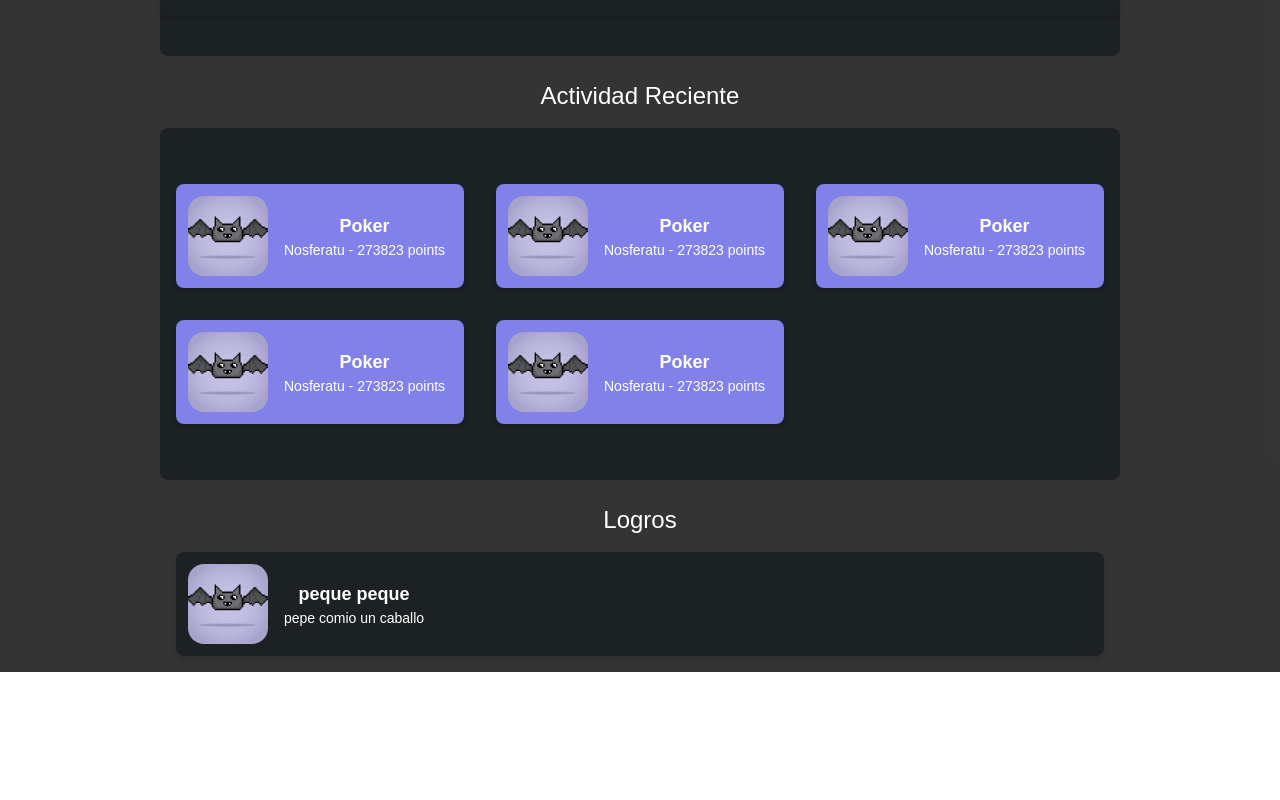
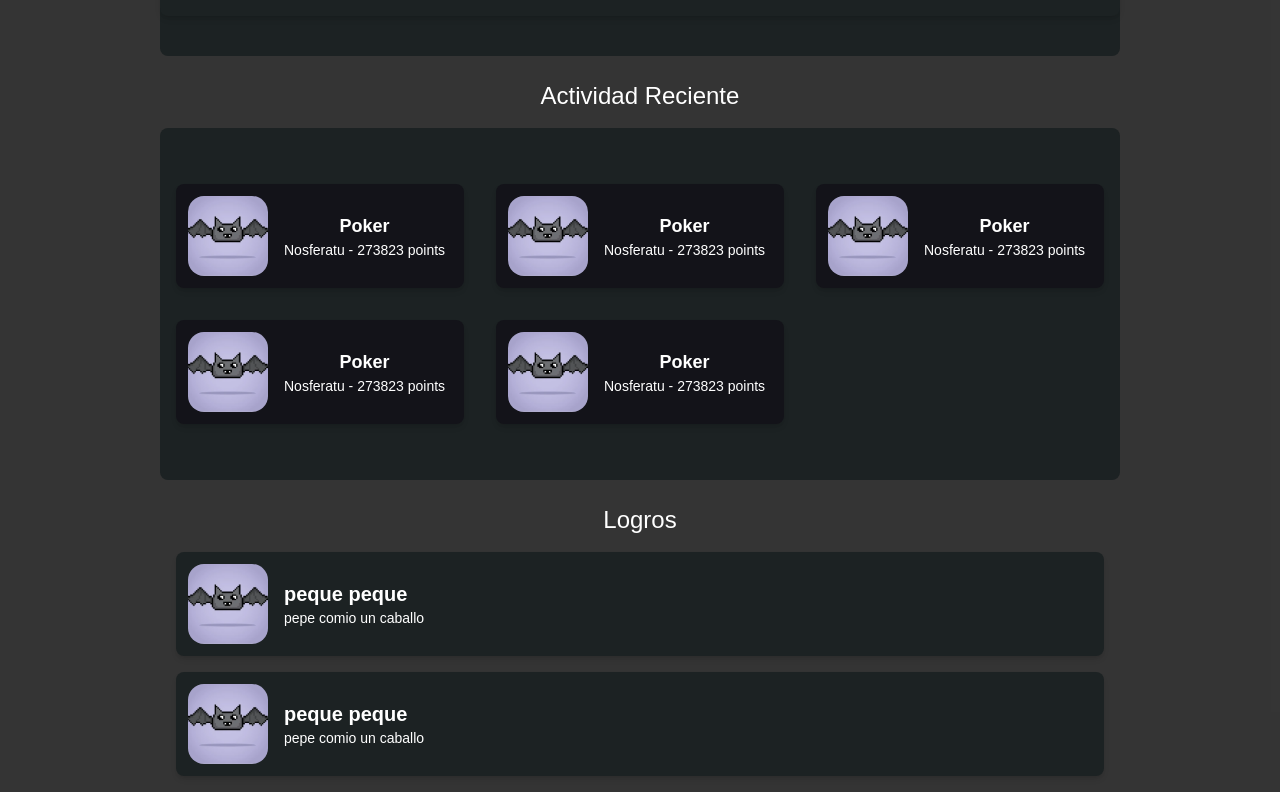
Before and after one commit to mariacornejor/PIISproject, a React (Vite) app: page /profile in a window 1280 px wide. Shown: the part 559-1359 px from the top of the page. Before the commit the page ends 1239 px from the top, so only its background shows below. Built offline with nearby package versions, Linux system fonts and the light colour scheme.

Commit message:
perfil mejorado

```diff
--- a/src/pages/components/Profile.tsx
+++ b/src/pages/components/Profile.tsx
@@ -102,6 +102,11 @@ function Profile() {
             nombre="peque peque"
             descripcion="pepe comio un caballo"
           ></Logrositem>
+          <Logrositem
+            src={fotoLogro1}
+            nombre="peque peque"
+            descripcion="pepe comio un caballo"
+          ></Logrositem>
         </div>
       </div>
     </div>
--- a/src/ui/components/Logrositem.tsx
+++ b/src/ui/components/Logrositem.tsx
@@ -12,8 +12,8 @@ function Logrositem(props: Props) {
         alt={props.nombre}
         className="w-20 h-20 rounded-2xl object-cover"
       />
-      <div>
-        <div className="text-lg font-bold mr-auto">{props.nombre}</div>
+      <div className="text-left">
+        <div className="text-xl font-bold">{props.nombre}</div>
         <div className="text-sm">{props.descripcion}</div>
       </div>
     </div>
--- a/tailwind.config.js
+++ b/tailwind.config.js
@@ -10,7 +10,7 @@ export default {
       red: "#660000",
       light_red: "#e74236",
       grey: "#666666",
-      blue: "#8181e9",
+      blue: "#131319",
       cardbg: "#F3EFEF3D",
     },
   },
```
